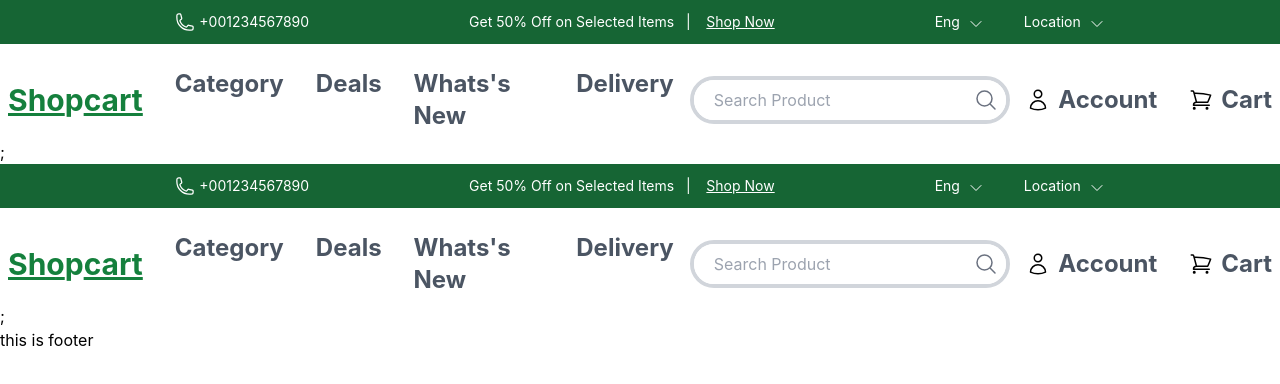
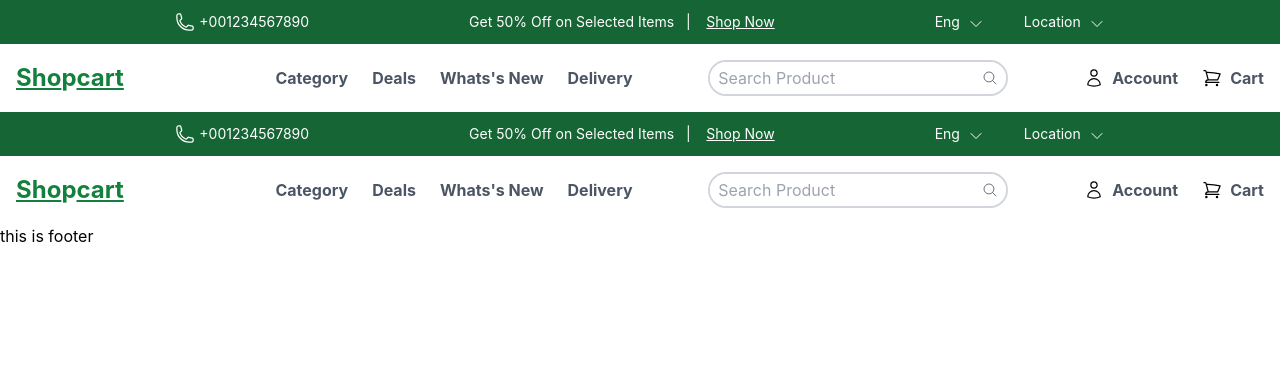
Before and after one commit to rakibul12212/shopcart, a React (Vite) app: page /navbar in a window 1280 px wide. Shown: the top 384 px of the page. Built offline with nearby package versions, Linux system fonts and the light colour scheme.

Commit message:
make nav responsive

```diff
--- a/src/Layout/Navbar/Navbar.jsx
+++ b/src/Layout/Navbar/Navbar.jsx
@@ -97,11 +97,11 @@ const Navbar = () => {
           </div>
         </div>
       </div>
-      <nav className="bg-white pt-6 p-2">
+      <nav className="bg-white pt-4 ">
         <div className="container mx-auto lg:flex lg:items-center lg:justify-between lg:gap-4">
           <div className="flex justify-between">
             {/* logo */}
-            <div className="text-green-700 text-3xl font-bold" id="logo">
+            <div className="text-green-700 text-2xl font-bold" id="logo">
               <a href="#">
                 <u>Sho</u>p<u>cart</u>
               </a>
@@ -202,8 +202,8 @@ const Navbar = () => {
           </div>
 
           {/* Desktop Menu */}
-          <div className="hidden lg:flex justify-between gap-8">
-            <div className="relative group font-bold text-2xl text-gray-600">
+          <div className="hidden lg:flex text-large. justify-between gap-6">
+            <div className="relative group font-bold text-large text-gray-600">
               <a href="#">Category</a>
               <div className="absolute hidden bg-white text-gray-800 shadow-md mt-2 py-2 px-4 rounded-md group-hover:block">
                 <a href="#" className="block py-1">
@@ -218,28 +218,28 @@ const Navbar = () => {
               </div>
             </div>
             <div>
-              <a href="#" className="font-bold text-2xl text-gray-600">
+              <a href="#" className="font-bold  text-gray-600">
                 Deals
               </a>
             </div>
             <div>
-              <a href="#" className="font-bold text-2xl text-gray-600">
+              <a href="#" className="font-bold  text-gray-600">
                 Whats&apos;s New
               </a>
             </div>
             <div>
-              <a href="#" className="font-bold text-2xl text-gray-600">
+              <a href="#" className="font-bold  text-gray-600">
                 Delivery
               </a>
             </div>
           </div>
 
           {/* Search Input  */}
-          <div className="hidden lg:flex border-4 border-gray-300  rounded-full">
+          <div className="hidden lg:flex border-2 border-gray-300  rounded-full">
             <input
               type="text"
               placeholder="Search Product"
-              className="w-full p-2  rounded-full px-5"
+              className="w-full  rounded-full px-2"
             />
             <button className="bg-white text-gray-500 p-2 rounded-full">
               <svg
@@ -248,7 +248,7 @@ const Navbar = () => {
                 viewBox="0 0 24 24"
                 stroke-width="1.5"
                 stroke="currentColor"
-                class="w-6 h-6"
+                class="w-4 h-4"
               >
                 <path
                   stroke-linecap="round"
@@ -260,7 +260,7 @@ const Navbar = () => {
           </div>
 
           {/* Account and Cart  */}
-          <div className="hidden lg:flex items-center gap-8">
+          <div className="hidden lg:flex items-center gap-6">
             <div className="flex items-center gap-2">
               <div>
                 <svg
@@ -269,7 +269,7 @@ const Navbar = () => {
                   viewBox="0 0 24 24"
                   stroke-width="1.5"
                   stroke="currentColor"
-                  class="w-6 h-6"
+                  class="w-5 h-5"
                 >
                   <path
                     stroke-linecap="round"
@@ -279,7 +279,7 @@ const Navbar = () => {
                 </svg>
               </div>
               <div>
-                <a href="#" className="font-bold text-2xl text-gray-600">
+                <a href="#" className="font-bold text-xlarge text-gray-600">
                   Account
                 </a>
               </div>
@@ -292,7 +292,7 @@ const Navbar = () => {
                   viewBox="0 0 24 24"
                   stroke-width="1.5"
                   stroke="currentColor"
-                  class="w-6 h-6"
+                  class="w-5 h-5"
                 >
                   <path
                     stroke-linecap="round"
@@ -302,7 +302,7 @@ const Navbar = () => {
                 </svg>
               </div>
               <div>
-                <a href="#" className="font-bold text-2xl text-gray-600">
+                <a href="#" className="font-bold text-large text-gray-600">
                   Cart
                 </a>
               </div>
@@ -310,7 +310,6 @@ const Navbar = () => {
           </div>
         </div>
       </nav>
-      ;
     </>
   );
 };
```
